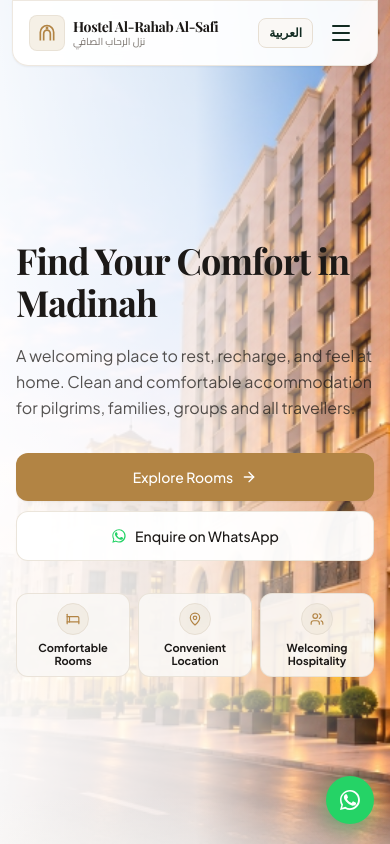
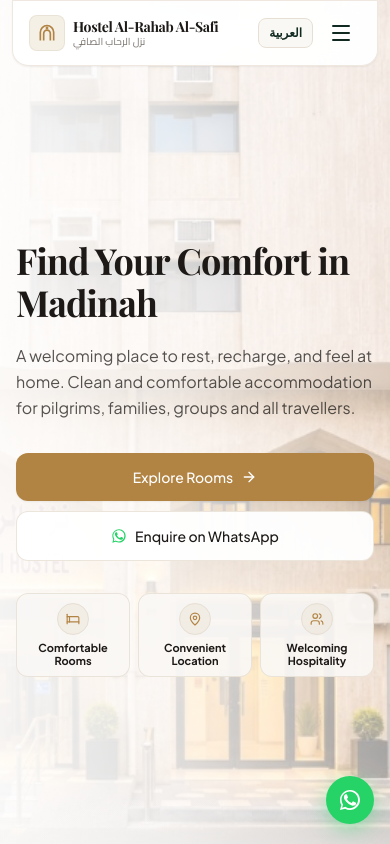
Before and after one commit to Afnan-p/Al-Rahab-Al-Safi, a React (Vite) app: page / in a window 390 px wide. Shown: the top 844 px of the page. Built offline with nearby package versions, Linux system fonts and the light colour scheme; a web font is replaced by a local one.

Commit message:
hero image changed

```diff
--- a/src/components/Hero.tsx
+++ b/src/components/Hero.tsx
@@ -25,18 +25,16 @@ export const Hero: React.FC = () => {
         <img
           src="/images/hero-building.jpg"
           alt="Hostel Al-Rahab Al-Safi Building in Madinah"
-          className={`w-full h-full object-cover object-[center_32%] lg:object-[62%_32%] transition-transform duration-700 ease-in-out ${
-            isRtl ? '-scale-x-100' : 'scale-x-100'
-          }`}
+          className="w-full h-full object-cover object-[center_52%] sm:object-[center_48%] lg:object-[center_50%] transition-transform duration-700 ease-in-out"
           loading="eager"
         />
 
-        {/* Soft whitish shade on the text side only (left in EN, right in AR) - fades to 100% transparent to keep the building completely crisp, clear, and vibrant */}
+        {/* Soft whitish shade on the text side only (left in EN, right in AR) - fades to transparent to keep the building crisp and vibrant */}
         <div
           className={`absolute inset-0 pointer-events-none transition-all duration-700 ${
             isRtl
-              ? 'bg-gradient-to-l from-white/95 via-white/80 via-36% lg:via-40% to-transparent'
-              : 'bg-gradient-to-r from-white/95 via-white/80 via-36% lg:via-40% to-transparent'
+              ? 'bg-gradient-to-l from-white/95 via-white/85 sm:via-white/80 via-45% lg:via-40% to-white/60 sm:to-transparent'
+              : 'bg-gradient-to-r from-white/95 via-white/85 sm:via-white/80 via-45% lg:via-40% to-white/60 sm:to-transparent'
           }`}
         />
         {/* Subtle narrow bottom edge blend into next section */}
```
Also changed, not shown: public/images/hero-building.jpg.
